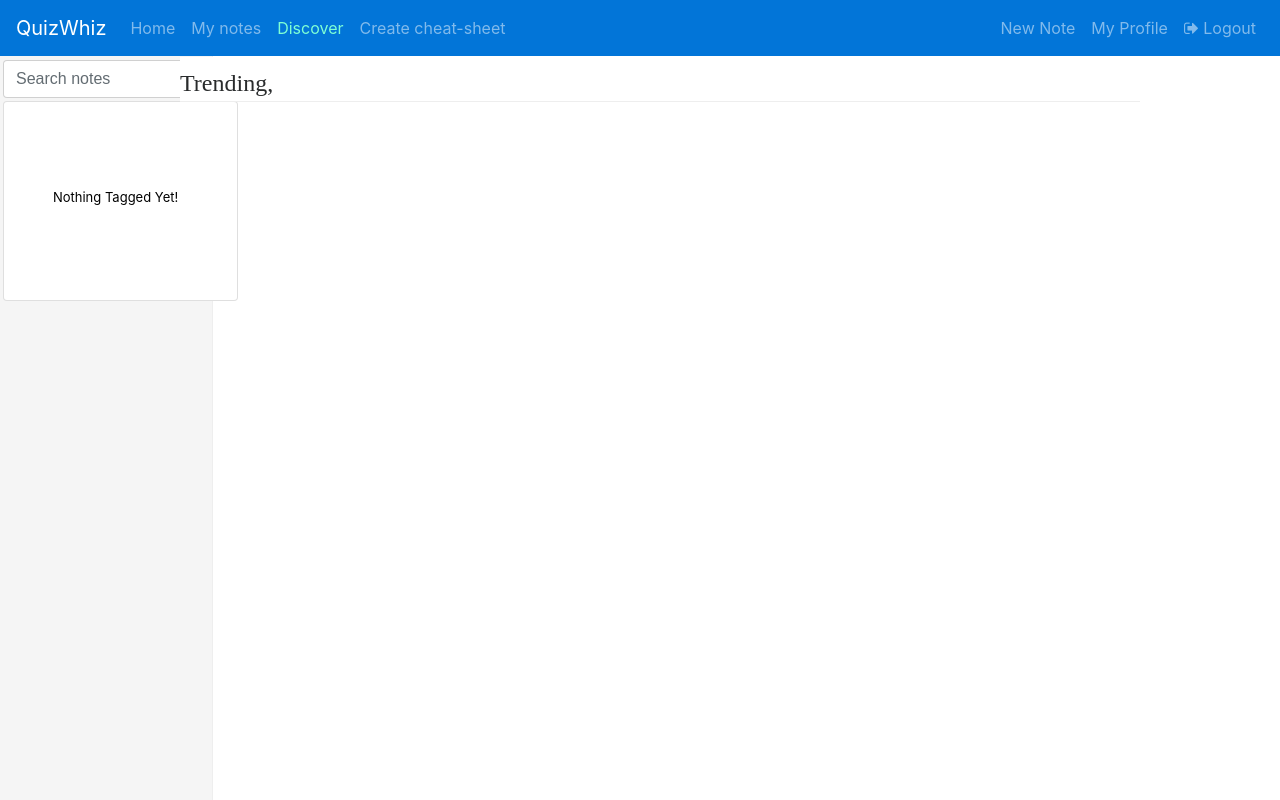
After one commit to rohithrv/CSE-591-Adaptive-Web, a Django app: page /notes/discover/ in a window 1280 px wide. The commit adds this page. Run offline with Django 3.2, Linux system fonts and the light colour scheme; data that the repository does not hold is empty; parts of the project's set-up code (start-up, migrations or seed data) failed here and were passed over; some libraries are stand-ins or nearby versions.

```diff
--- a/notes/models.py
+++ b/notes/models.py
@@ -23,9 +23,10 @@ class userRating(models.Model):
 
 
 class CheatSheet(models.Model):
+    cheatsheet_title = models.CharField(max_length=100, default=" ")
     user_id = models.CharField(max_length=100)
     note_id = models.PositiveIntegerField(primary_key=True)
-    cheatsheet_title = models.CharField(max_length=100, default=" ")
+    position = models.PositiveIntegerField(default=0)
     title = models.CharField(max_length=100, default=" ")
     content = models.CharField(max_length=10000)
     date = models.DateTimeField(default=datetime.now)
--- a/notes/templates/base.html
+++ b/notes/templates/base.html
@@ -38,15 +38,18 @@ position: fixed;
       <li class="{% if navbar == 'mynotes' %}active{% endif %}">
         <a class="nav-link" href="{% url 'mynotes' %}">My notes</a>
       </li>
+      <li class="{% if navbar == 'discover' %}active{% endif %}">
+       <a class="nav-link" style="color: aquamarine;" href="{% url 'discover' %}">Discover</a>
+      </li>
       <li>
         <a class="nav-link" href="#">Create cheat-sheet</a>
       </li>
-      <li>
-      <li class="{% if navbar == 'note_create' %}active{% endif %}">
+
+    </ul>
+    <ul class="navbar-nav ml-auto">
+     <li class="{% if navbar == 'note_create' %}active{% endif %}">
         <a class="nav-link" href="{% url 'note_create' %}">New Note</a>
       </li>
-    </ul>
-    <ul class="navbar-nav ml-auto">
     <li>
         <a class="nav-link" href="{% url 'profile' %}">My Profile</a>
       </li>
--- a/notes/templates/cheatsheet.html
+++ b/notes/templates/cheatsheet.html
@@ -60,8 +60,7 @@ color: black;
 </style>
 {% include "sidebar.html" %}
 
+<div class="col-sm-9 col-md-11 col-lg-11" style="float: left; padding-top: 57px; padding-right: 0;">
 
-
-
-
+</div>
 {% endblock %}
--- /dev/null
+++ b/notes/templates/discover.html
@@ -0,0 +1,91 @@
+{% extends 'base.html' %}
+
+{% block content %}
+<style>
+
+.sidebar{
+    position: fixed;
+    top: 40px;
+    background-color: ghostwhite;
+    overflow-y: scroll;
+    bottom: 0;
+    left: 0;
+    z-index: 1030;
+    padding: 20px 0;
+    border-right: 1px solid #eee;
+
+}
+.nav-card{
+width: 235px;
+height: 200px;
+margin-left: 3px;
+background-color: whitesmoke;
+}
+.body-card{
+width: 238px;
+height: 200px;
+margin: 10px;
+background-color: #FFFFF0;
+}
+.card-text-new{
+width: 212px;
+height: 130px;
+font-size: small;
+overflow: scroll;
+}
+.headings{
+position: fixed;
+font-family: "Times New Roman", Times, serif;
+background-color: white;
+z-index: 2000;
+width: 75%;
+border-bottom: 1px solid #eee;
+padding-top: 13px;
+padding-bottom: 5px;
+}
+.heading-below-text{
+padding: 45px 10px 0px 10px;
+}
+.card-title-modify{
+font-size: larger;
+}
+.type{
+font-size: smaller;
+float: right;
+padding: 1px;
+}
+.link-style{
+color: black;
+}
+
+</style>
+<div class="container" >
+    <div class="row" >
+    <!-- sidebar starts here -->
+    {% include "sidebar.html" %}
+<!-- sidebar ends here -->
+
+    <div class="col-sm-9 col-md-11 col-lg-11" style="float: left; padding-top: 57px; padding-right: 0;">
+        <h4 class="headings">Trending,</h4>
+        <div class="row heading-below-text">
+            {% for n in notes %}
+
+              <div class="card body-card" >
+              <a class="card-link link-style" href="{% url 'note_view' n.noteid  %}">
+                <div class="card-block">
+                    <h4 class="card-title card-title-modify">{{ n.title|safe |striptags}} </h4>
+
+                    <p class="card-text card-text-new"> {{ n.content|safe |striptags}} </p>
+                </div></a>
+              </div>
+            {% endfor %}
+
+        </div>
+
+    </div>
+  </div>
+
+</div>
+
+
+{% endblock %}
--- a/notes/urls.py
+++ b/notes/urls.py
@@ -11,6 +11,7 @@ urlpatterns = [
     url(r'^mynotes/$', myviews.mynotes, name='mynotes'),
     url(r'^cheatsheet/$', myviews.CheatSheet, name='cheatsheet'),
     url(r'^notes/add/$', myviews.NoteCreate, name='note_create'),
+    url(r'^notes/discover/$', myviews.Discover, name='discover'),
     url(r'^notes/(?P<pk>[0-9]+)/$', myviews.NoteDetail, name='note_view'),
     url(r'^notes/(?P<pk>[0-9]+)/update/$', myviews.NoteEdit, name='note_update'),
     url(r'^notes/(?P<pk>[0-9]+)/tag/$', myviews.NoteTag, name='note_tag'),
--- a/notes/views.py
+++ b/notes/views.py
@@ -1,5 +1,6 @@
 from django.urls import reverse_lazy
 from django.db.models import Q
+from django.db.models import F
 from .models import *
 from django.contrib.auth.decorators import login_required
 from django.contrib.auth import login as alogin
@@ -9,6 +10,8 @@ from notes.core import *
 from itertools import chain
 
 obj = CoreOps()
+
+
 # obj.getTgasForAllNotes()
 
 def register(request):
@@ -41,6 +44,7 @@ def home(request):
                'user_notes': user_notes}
     return render(request, 'new_home.html', context)
 
+
 def displayUserProfile(request):
     if request.method == "POST":
         print("-------POST________________")
@@ -72,11 +76,21 @@ def mynotes(request):
     return render(request, 'mynotes.html', context)
 
 
+def Discover(request):
+    all_public_notes = notes.objects.filter(type=0).order_by('date')
+    myquery = request.GET.get("query")
+    if myquery:
+        all_public_notes = all_public_notes.filter(Q(title__contains=myquery) |
+                                                   Q(content__contains=myquery)).distinct()
+
+    return render(request,'discover.html', {'notes': all_public_notes,'navbar': 'discover'})
+
+
 def CheatSheet(request):
-    c = CheatSheet.objects.filter()
+    c = CheatSheet.objects.filter(user_id=request.user.get_username())
     tagged_notes = TagNotes.objects.all().order_by('-date')
-    context = {'tagged_notes':tagged_notes,'navbar': 'cheatsheet'}
-    return render(request,'cheatsheet.html',context)
+    context = {'tagged_notes': tagged_notes, 'navbar': 'cheatsheet', 'c': c}
+    return render(request, 'cheatsheet.html', context)
 
 
 def NoteDetail(request, pk):
@@ -84,21 +98,21 @@ def NoteDetail(request, pk):
     # updates your tags , call only when user openes others notes
     CB_title_tags, CB_note_tags = obj.getCBforNote(pk)
     # for any note, results will contain mynotes also, filter it
-
+    title_rec = notes.objects.filter(noteid__in=CB_title_tags, type=0)
+    content_rec = notes.objects.filter(noteid__in=CB_note_tags, type=0)
     n = notes.objects.get(noteid=pk)
     try:
         lm = Likes.objects.filter(noteid=pk)
     except Likes.DoesNotExist:
         lm = None
     if not lm:
-        context = {'notes': n, 'Likes': None}
+        context = {'notes': n, 'Likes': None, 'title_rec': title_rec, 'content_rec': content_rec}
     else:
-        context = {'notes': n, 'Likes': lm}
+        context = {'notes': n, 'Likes': lm, 'title_rec': title_rec, 'content_rec': content_rec}
     return render(request, 'note_detail.html', context)
 
 
 def NoteCreate(request):
-
     tagged_notes = TagNotes.objects.all().order_by('-date')
     if request.method == 'POST':
         title = request.POST.get('title')
@@ -109,11 +123,11 @@ def NoteCreate(request):
         notes.objects.create(type=type, username=request.user.get_username(), authorid=request.user.get_username(),
                              title=title, content=content, date=date_time)
         temp = notes.objects.get(authorid=request.user.get_username(),
-                             title=title, content=content, date=date_time)
+                                 title=title, content=content, date=date_time)
         obj.saveTheNote(temp.noteid, title, content)
         return redirect('mynotes')
     else:
-        return render(request, 'create_note.html', {'navbar': 'note_create','tagged_notes': tagged_notes})
+        return render(request, 'create_note.html', {'navbar': 'note_create', 'tagged_notes': tagged_notes})
 
 
 def NoteEdit(request, pk):
@@ -131,7 +145,8 @@ def NoteEdit(request, pk):
         edited_note.save()
         return redirect('mynotes')
     else:
-        return render(request, 'edit_note.html', {'navbar': 'note_update', 'mynote': mynote, 'tagged_notes': tagged_notes})
+        return render(request, 'edit_note.html',
+                      {'navbar': 'note_update', 'mynote': mynote, 'tagged_notes': tagged_notes})
 
 
 # def SearchQuery(request):
```
Also changed, not shown: notes/templates/note_detail.html (+69 -0 lines), 1 other file.
